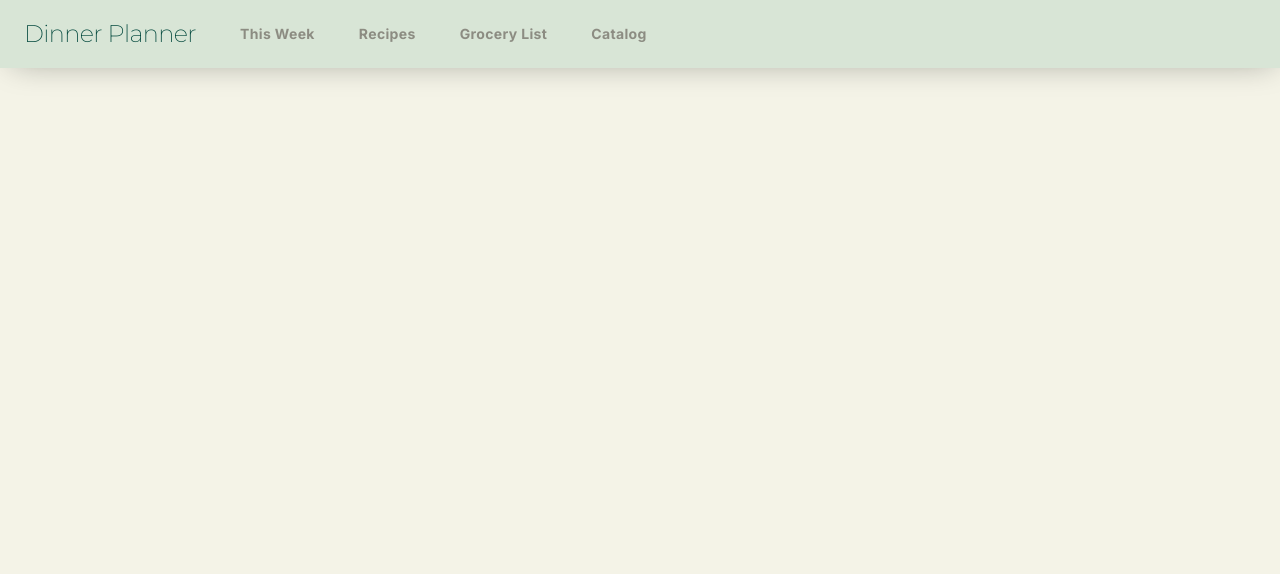
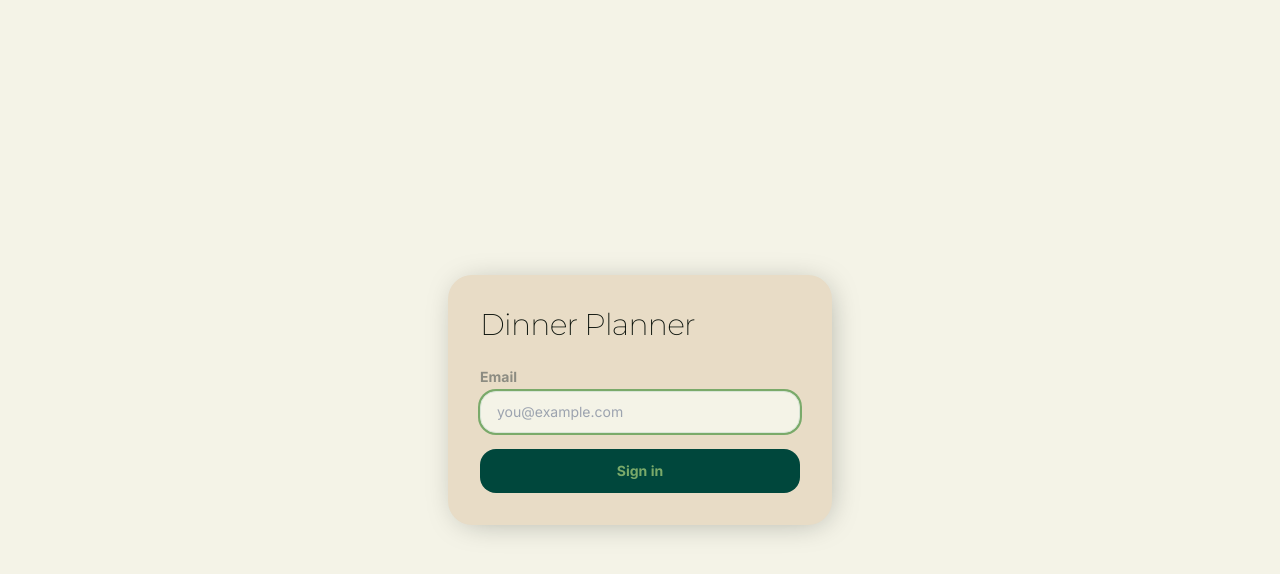
Before and after one commit to Michielu/dinner-planner, a React (Vite) app: page /login in a window 1280 px wide. Shown: the top 574 px of the page. Built offline with nearby package versions, Linux system fonts and the light colour scheme; no server answers.

Commit message:
feat: add route guard, login route, and sign-out button to App

```diff
--- a/src/App.jsx
+++ b/src/App.jsx
@@ -1,10 +1,12 @@
-import { Routes, Route, NavLink } from 'react-router-dom'
+import { Routes, Route, NavLink, Navigate, useLocation } from 'react-router-dom'
 import { ConnectionBanner } from './components/ConnectionBanner'
 import { BottomNav } from './components/BottomNav'
+import { useAuth } from './hooks/useAuth'
 import PlannerPage from './pages/PlannerPage'
 import RecipesPage from './pages/RecipesPage'
 import ManagePage from './pages/ManagePage'
 import GroceryPage from './pages/GroceryPage'
+import LoginPage from './pages/LoginPage'
 
 function NavItem({ to, label }) {
   return (
@@ -24,9 +26,18 @@ function NavItem({ to, label }) {
 }
 
 export default function App() {
+  const { email, signOut } = useAuth()
+  const location = useLocation()
+  const isLoginRoute = location.pathname === '/login'
+
+  if (!email && !isLoginRoute) {
+    return <Navigate to="/login" replace />
+  }
+
   return (
     <div className="min-h-screen bg-field-cream font-body text-soil-shadow">
       <ConnectionBanner />
+      {!isLoginRoute && (
         <nav className="bg-willow-mist shadow-card px-6 py-4 flex items-center gap-3">
           <span className="font-display font-light text-2xl tracking-tight text-garden-patch mr-4">
             Dinner Planner
@@ -37,16 +48,26 @@ export default function App() {
             <NavItem to="/grocery" label="Grocery List" />
             <NavItem to="/manage" label="Catalog" />
           </div>
+          <div className="ml-auto hidden md:block">
+            <button
+              onClick={signOut}
+              className="text-xs text-stone-grey hover:text-soil-shadow transition-colors"
+            >
+              Sign out
+            </button>
+          </div>
         </nav>
-      <main className="max-w-4xl mx-auto pb-16 md:pb-0">
+      )}
+      <main className={`max-w-4xl mx-auto ${isLoginRoute ? '' : 'pb-16 md:pb-0'}`}>
         <Routes>
+          <Route path="/login" element={<LoginPage />} />
           <Route path="/" element={<PlannerPage />} />
           <Route path="/recipes" element={<RecipesPage />} />
           <Route path="/grocery" element={<GroceryPage />} />
           <Route path="/manage" element={<ManagePage />} />
         </Routes>
       </main>
-      <BottomNav />
+      {!isLoginRoute && <BottomNav />}
     </div>
   )
 }
```
Lines whose indentation alone changed are shown as unchanged.
